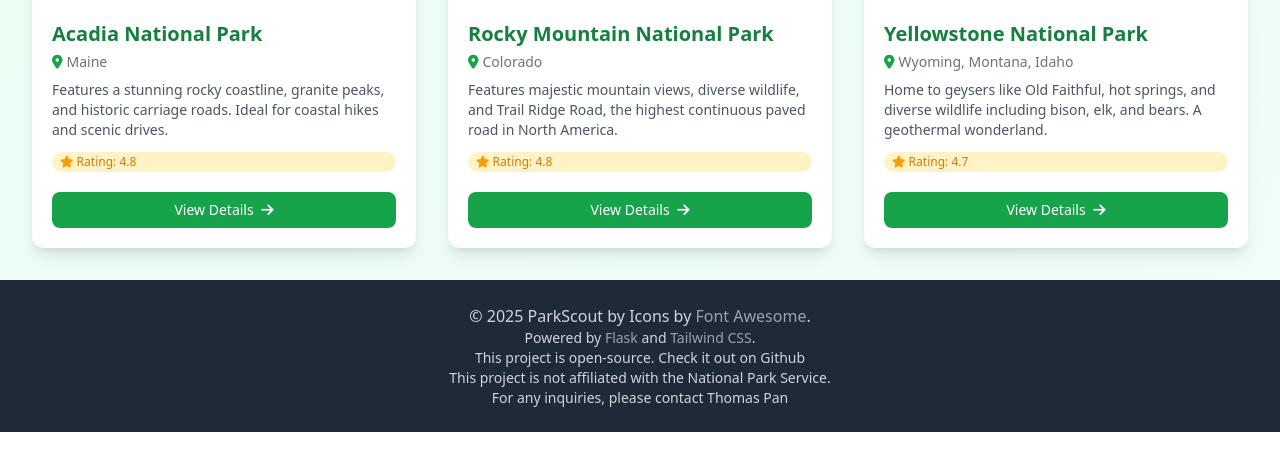
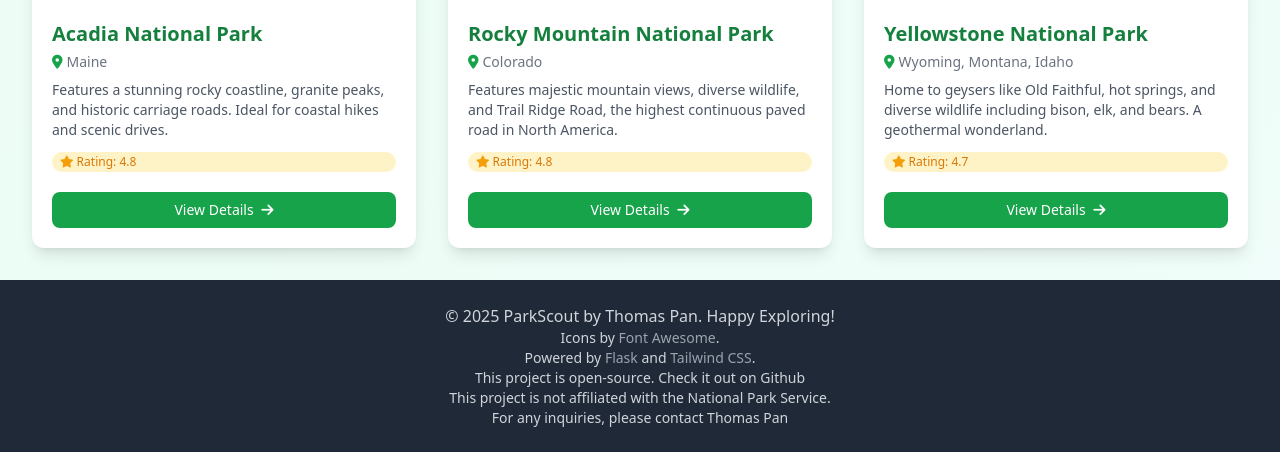
Before and after one commit to thomas1424/park-scout, a Flask app: page / in a window 1280 px wide. Shown: the part 1590-2042 px from the top of the page. Run offline with Flask 3, Linux system fonts and the light colour scheme; some libraries are stand-ins or nearby versions.

Commit message:
Update footer in base.html with author attribution and additional project information

```diff
--- a/national_park_recommender/templates/base.html
+++ b/national_park_recommender/templates/base.html
@@ -55,14 +55,14 @@
         {% block content %}{% endblock %}
     </main>
 
-    <footer class="bg-gray-800 text-gray-300 text-center p-6 mt-auto">
-        <p>&copy; <span id="current-year"></span> ParkScout by <a href="github.com/thomas1424>Thomas Pan</a>. Happy Exploring!</p>
-        <p class="text-sm">Icons by <a href="https://fontawesome.com/" class="text-gray-400 hover:text-gray-200">Font Awesome</a>.</p>
-        <p class="text-sm">Powered by <a href="https://flask.palletsprojects.com/" class="text-gray-400 hover:text-gray-200">Flask</a> and <a href="https://tailwindcss.com/" class="text-gray-400 hover:text-gray-200">Tailwind CSS</a>.</p>
-        <p class="text-sm">This project is open-source. Check it out on <a href="github.com/thomas1424/park-scout">Github</a>
-        <p class="text-sm">This project is not affiliated with the National Park Service.</p>
-        <p class="text-sm">For any inquiries, please contact <a href="mailto:panthomas1424@gmail.com>">Thomas Pan</a>
-    </footer>
+<footer class="bg-gray-800 text-gray-300 text-center p-6 mt-auto">
+    <p>&copy; <span id="current-year"></span> ParkScout by <a href="github.com/thomas1424">Thomas Pan</a>. Happy Exploring!</p>
+    <p class="text-sm">Icons by <a href="https://fontawesome.com/" class="text-gray-400 hover:text-gray-200">Font Awesome</a>.</p>
+    <p class="text-sm">Powered by <a href="https://flask.palletsprojects.com/" class="text-gray-400 hover:text-gray-200">Flask</a> and <a href="https://tailwindcss.com/" class="text-gray-400 hover:text-gray-200">Tailwind CSS</a>.</p>
+    <p class="text-sm">This project is open-source. Check it out on <a href="github.com/thomas1424/park-scout">Github</a></p>
+    <p class="text-sm">This project is not affiliated with the National Park Service.</p>
+    <p class="text-sm">For any inquiries, please contact <a href="mailto:panthomas1424@gmail.com">Thomas Pan</a></p>
+</footer>
 
     <script>
         document.getElementById('current-year').textContent = new Date().getFullYear();
```
